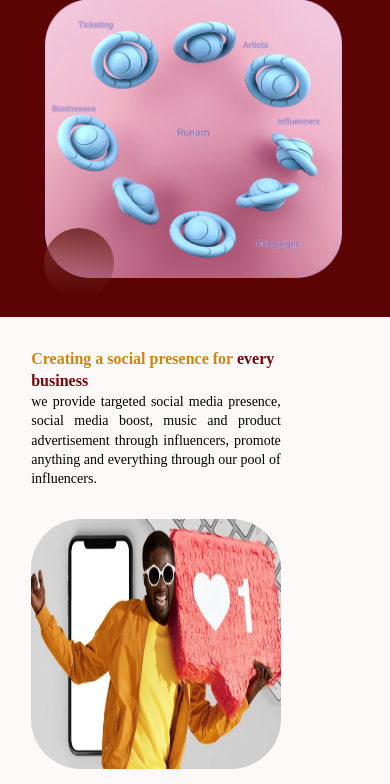
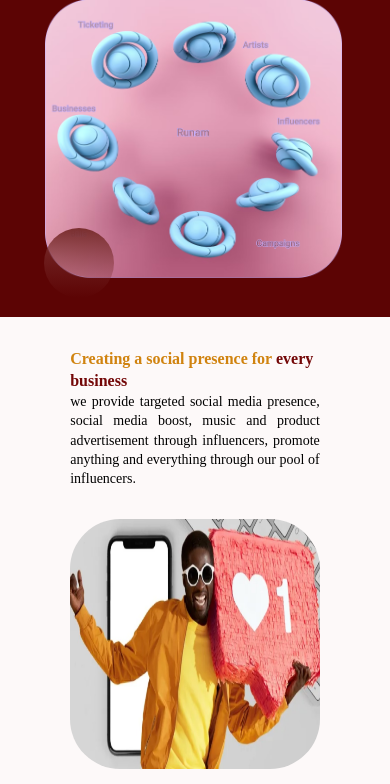
Before and after one commit to EmperorEmmy1/RUNMA1.0, a plain HTML site: page index.html in a window 390 px wide. Shown: the part 316-1100 px from the top of the page. Drawn offline with Linux system fonts and the light colour scheme.

Commit message:
Update stylephone.css

```diff
--- a/stylephone.css
+++ b/stylephone.css
@@ -202,7 +202,7 @@ background: url(image.png);
     }
 
 #texttwo{
-
+        margin: 0% 10% 0%;
         font-family: 'Merriweather';
         font-style: normal;
         width: 80%;
```
